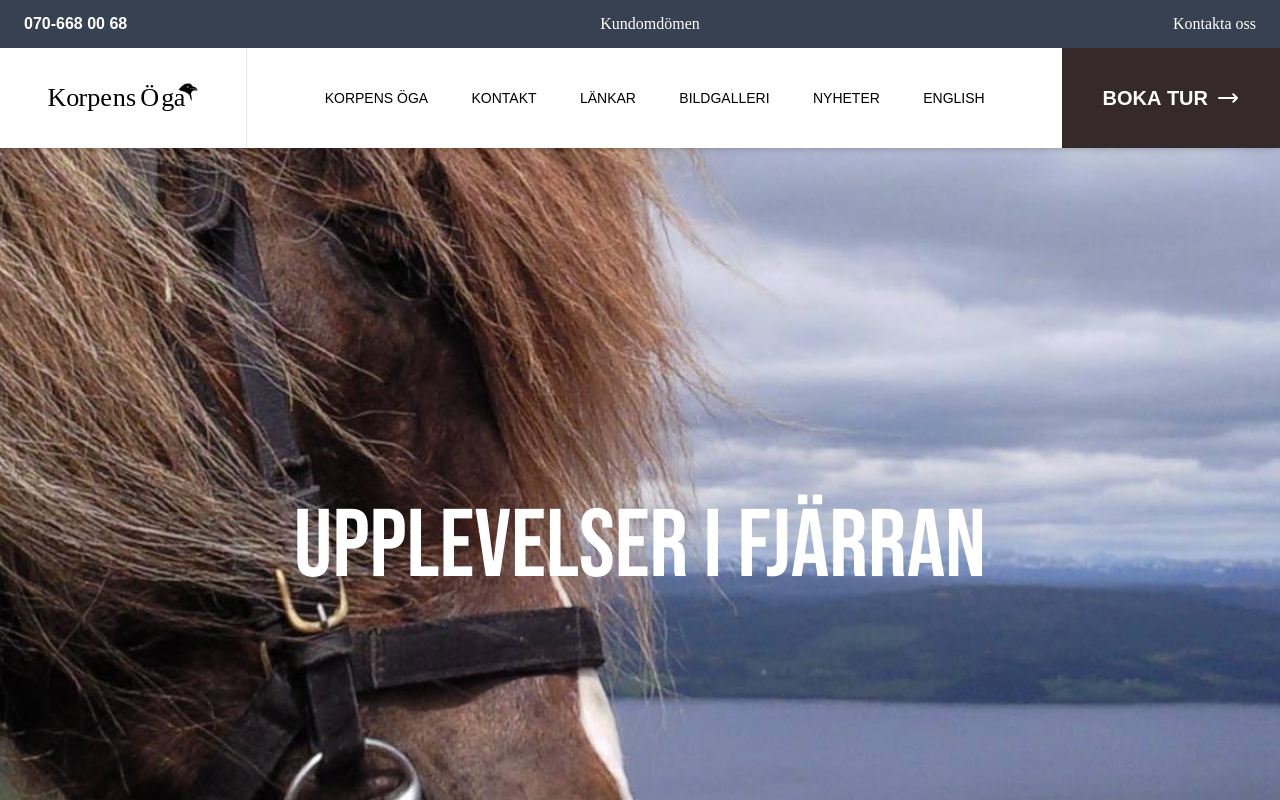
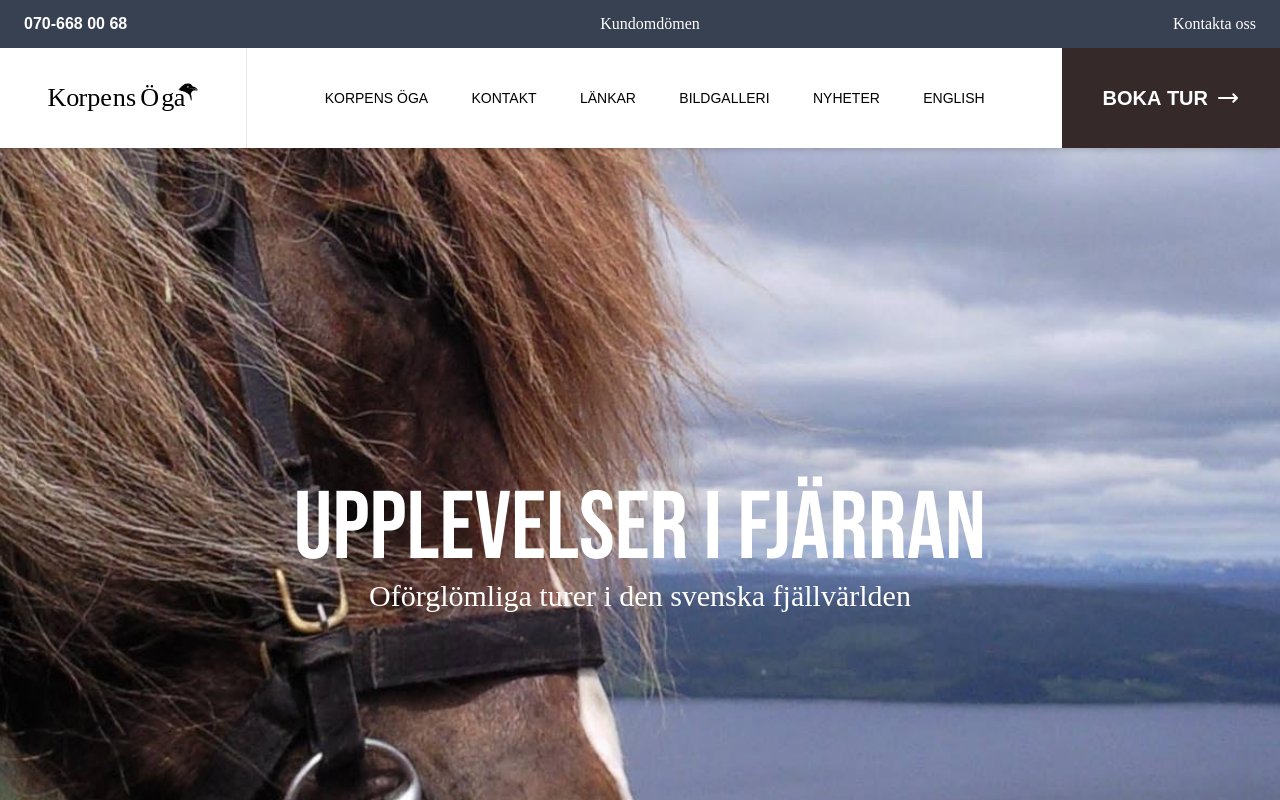
Before and after one commit to tomascoox/korpensoga2023, a Next.js app: page / in a window 1280 px wide. Shown: the top 800 px of the page. Built offline with nearby package versions, Linux system fonts and the light colour scheme; a web font is replaced by a local one; what tailwind-clip-path would draw is missing.

Commit message:
add subheading

```diff
--- a/src/components/Hero.tsx
+++ b/src/components/Hero.tsx
@@ -2,16 +2,11 @@ import Image from 'next/image'
 
 const HeroImage = () => {
     return (
-        <div className="w-full h-[400px] md:h-[600px] lg:h-[800px] xl:h-[800px] 2xl:h-[800px] relative">
-            <Image
-                alt="Hero"
-                src="/Hast-profil-fran-vanster-smaller.jpg"
-                fill
-                style={{ objectFit: 'cover' }}
-                className="lg:clip-path-heroClip"
-            />
-            <div className='absolute w-full h-full flex items-center justify-center font-bebas-neue text-white text-3xl md:text-5xl lg:text-7xl xl:text-8xl'>
-                UPPLEVELSER I FJÄRRAN
+        <div className="w-full h-[250px] md:h-[600px] lg:h-[800px] xl:h-[800px] 2xl:h-[800px] relative">
+            <Image alt="Hero" src="/Hast-profil-fran-vanster-smaller.jpg" fill style={{ objectFit: 'cover' }} className="lg:clip-path-heroClip" />
+            <div className="absolute w-full h-full flex flex-col items-center justify-center text-white">
+                <div className='text-center font-bebas-neue text-5xl md:text-8xl lg:text-7xl xl:text-8xl'>UPPLEVELSER I FJÄRRAN</div>
+                <div className='text-center font-serif text-lg md:text-2xl lg:text-2xl xl:text-3xl'>Oförglömliga turer i den svenska fjällvärlden</div>
             </div>
         </div>
     )
```
